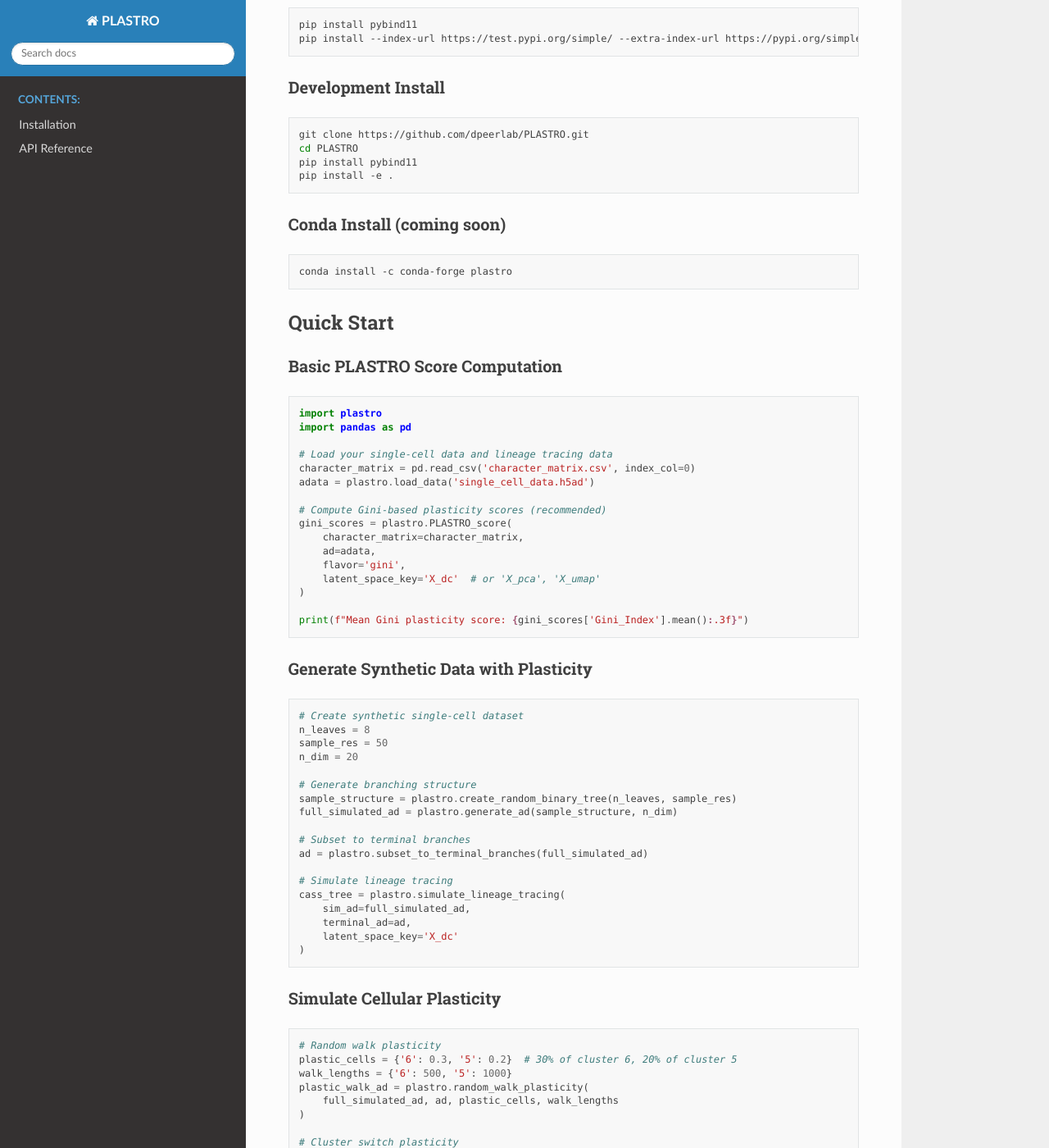
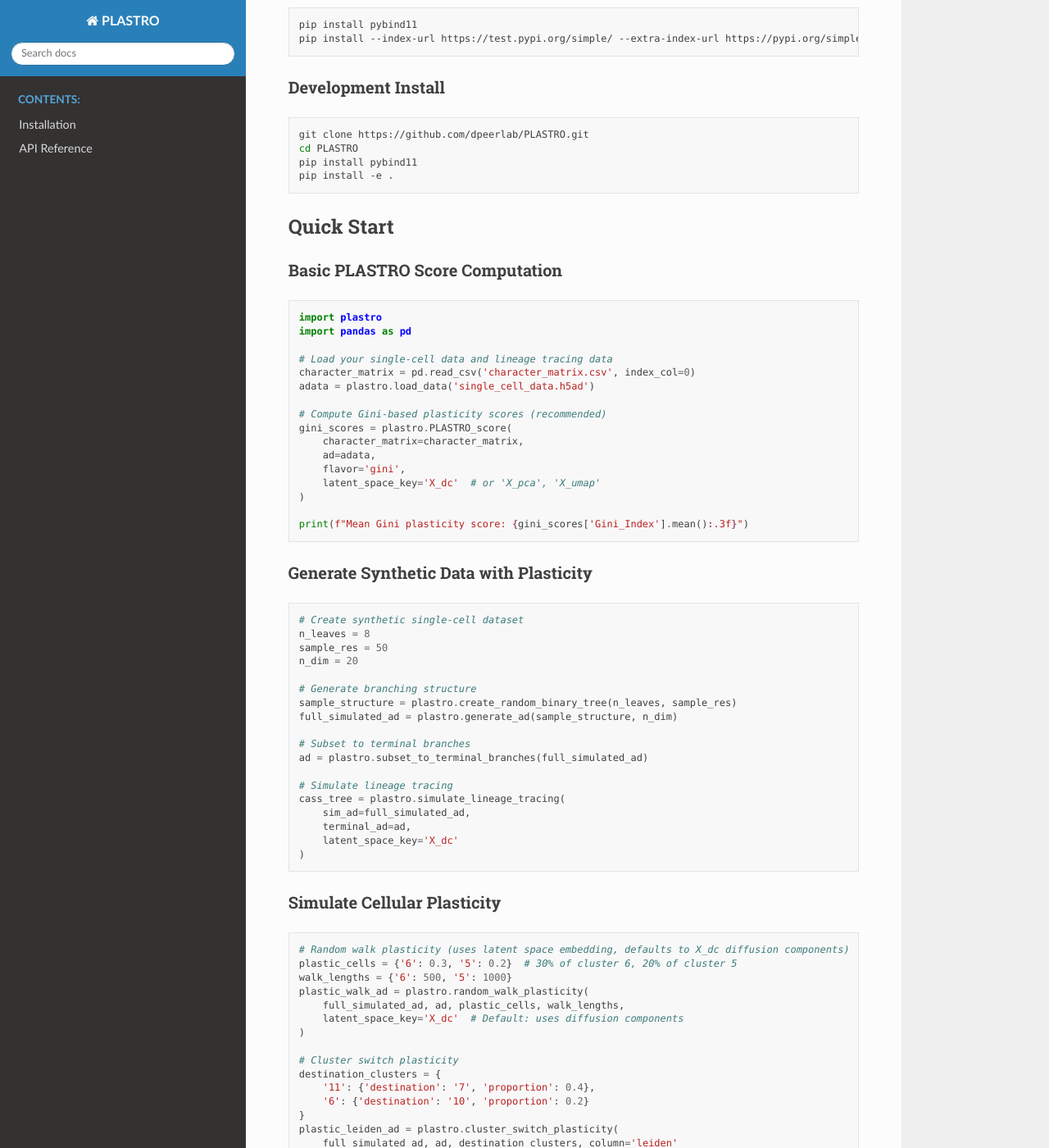
Before and after one commit to dpeerlab/PLASTRO, a Sphinx documentation site: the page built from docs/index.rst, in a window 1280 px wide and 1400 px high, scrolled down 803 px. Shown: the whole window at 82% size. Built offline with Sphinx 7.4.7 and the Read the Docs theme 3.1.0, drawn with Linux system fonts in a browser that asks for light colours; pages that are not in the unit, such as notebooks, are missing from menus.

Commit message:
Remove conda recipe and update docs for pip installation.

```diff
--- a/docs/index.rst
+++ b/docs/index.rst
@@ -60,12 +60,6 @@
    pip install pybind11
    pip install -e .
 
-Conda Install (coming soon)
-~~~~~~~~~~~~~~~~~~~~~~~~~~~~
-
-.. code-block:: bash
-
-   conda install -c conda-forge plastro
 
 Quick Start
 -----------
@@ -121,11 +115,12 @@
 
 .. code-block:: python
 
-   # Random walk plasticity
+   # Random walk plasticity (uses latent space embedding, defaults to X_dc diffusion components)
    plastic_cells = {'6': 0.3, '5': 0.2}  # 30% of cluster 6, 20% of cluster 5
    walk_lengths = {'6': 500, '5': 1000}
    plastic_walk_ad = plastro.random_walk_plasticity(
-       full_simulated_ad, ad, plastic_cells, walk_lengths
+       full_simulated_ad, ad, plastic_cells, walk_lengths,
+       latent_space_key='X_dc'  # Default: uses diffusion components
    )
 
    # Cluster switch plasticity
```
Also changed, not shown: README.md (+0 -6 lines), docs/installation.rst (+0 -8 lines), 1 other file.
